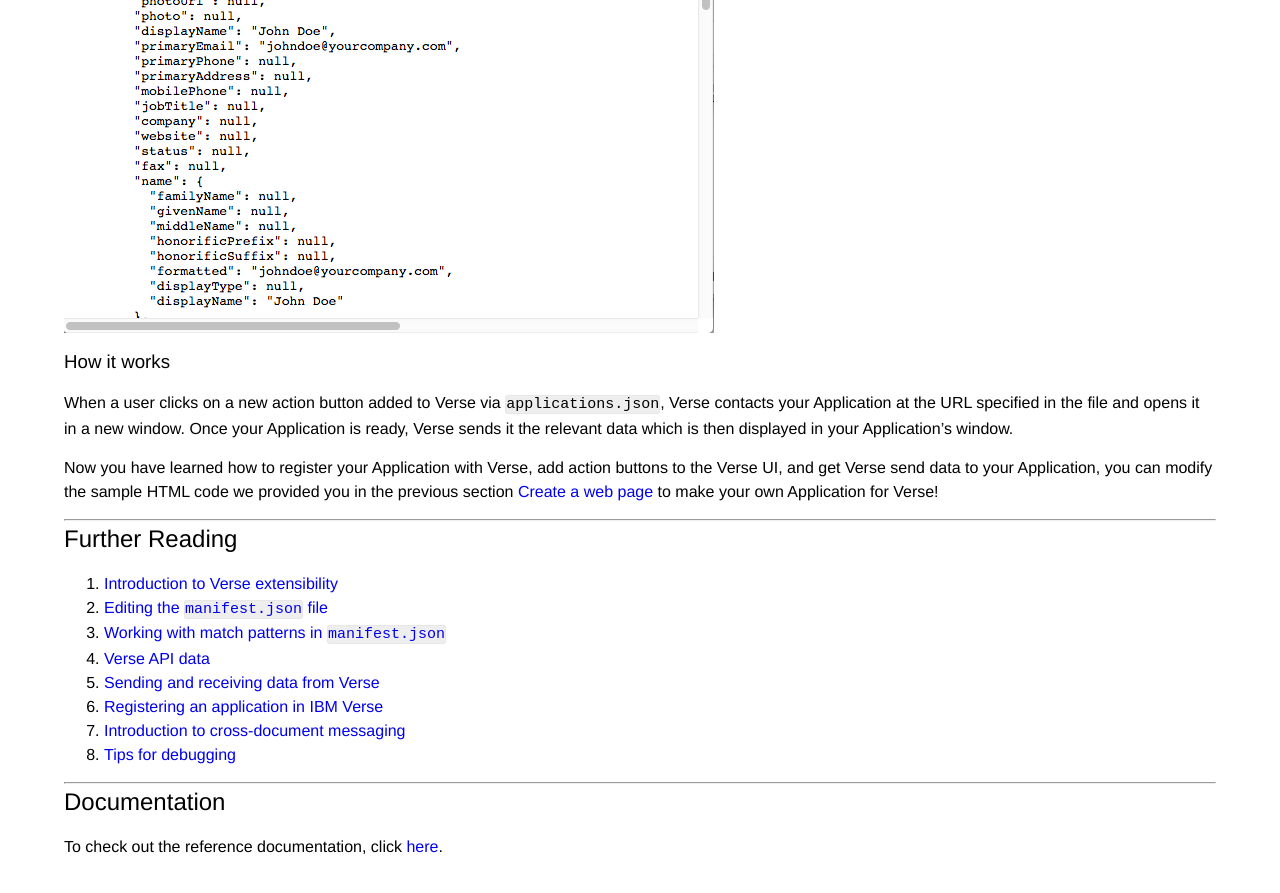
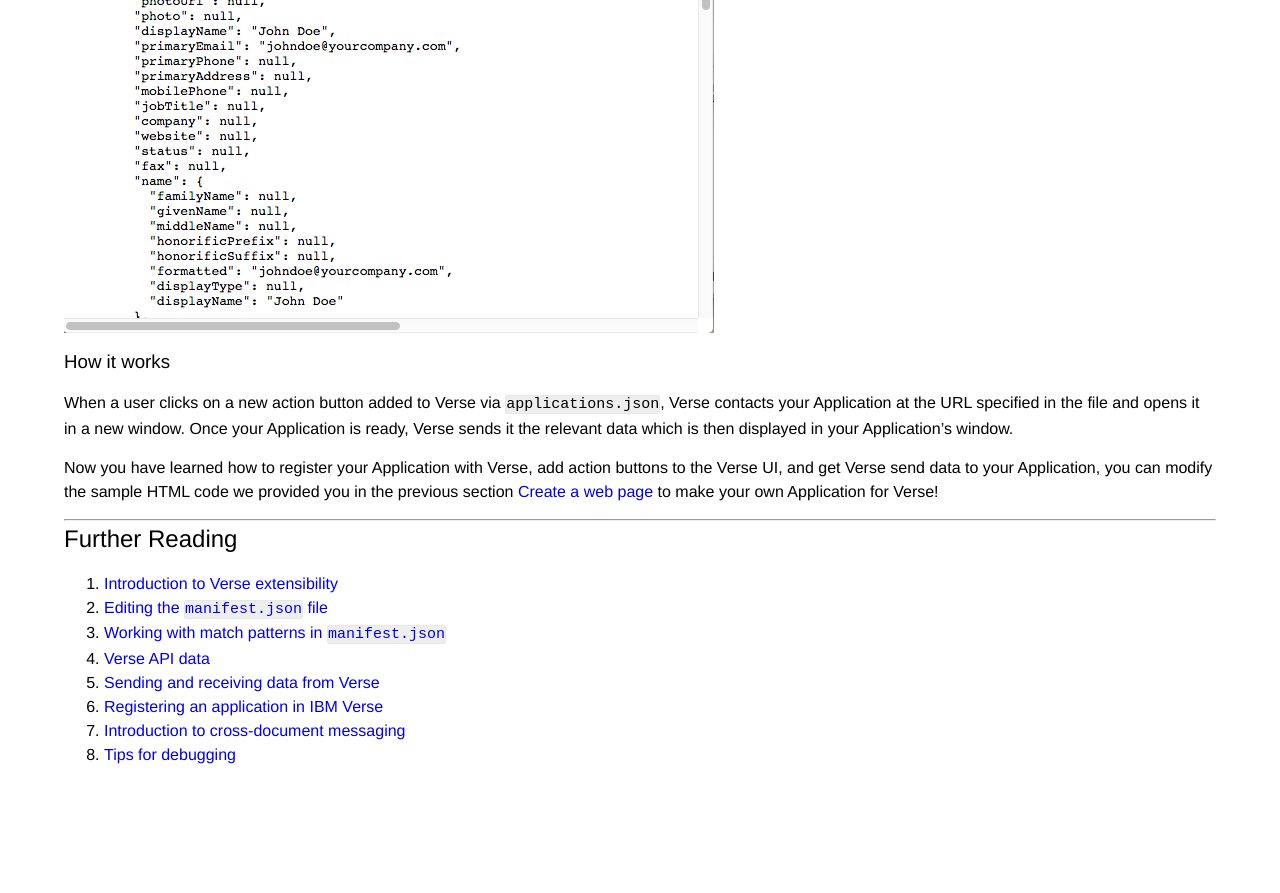
Before and after one commit to ibmverse/verse-developer, a Jekyll site: the page built from _tutorials/tutorial_verse_developer.md, in a window 1280 px wide and 900 px high, scrolled down 12503 px. Shown: the top 893 px of the window. Built offline with Jekyll 4.4.1, drawn with Linux system fonts in a browser that asks for light colours; after the commit the page ends 13311 px from its top, so only the background shows below that.

Commit message:
250587: open link in new tab and delte redundandt documentation link

```diff
--- a/_tutorials/tutorial_verse_developer.md
+++ b/_tutorials/tutorial_verse_developer.md
@@ -8,7 +8,7 @@
 
 # {{page.title}}
 
-This tutorial will get you started writing an Application for Verse. There is much more detailed documentation available [here][16], but it's not required to complete the tutorials.
+This tutorial will get you started writing an Application for Verse. There is much more detailed documentation available [here][16]{:target="_blank"}, but it's not required to complete the tutorials.
 
 Structure of the Tutorial:
 
@@ -39,7 +39,7 @@
 
 ### What you'll need
 * Chrome browser
-* [Web Server for Chrome][1] (alternatively, you can also use FireFox Thimble, or your own web server of choice)
+* [Web Server for Chrome][1]{:target="_blank"} (alternatively, you can also use FireFox Thimble, or your own web server of choice)
 * The Verse Developer Chrome Extension source code
 * A text editor
 * Basic knowledge of HTML, CSS, JavaScript, and Chrome DevTools
@@ -56,7 +56,7 @@
 ### Download source code for Verse Developer Extension
 1. Download the Verse Developer Extension for Google Chrome source code to your local file system by clicking [here][8].
 
-  Alternatively, you can fork the repository from [here][7] instead of downloading it.
+  Alternatively, you can fork the repository from [here][7]{:target="_blank"} instead of downloading it.
 
 2. Unzip the folder at a location convenient to you.
 
@@ -265,7 +265,7 @@
 
 Create an empty folder on your laptop and create a file called `index.html` inside the folder.
 
-Open `index.html` in a text editor, copy and paste our sample HTML code from [here][15] into the file and then save the file.
+Open `index.html` in a text editor, copy and paste our sample HTML code from [here][15]{:target="_blank"} into the file and then save the file.
 
 The web page shows details of the event sent from Verse to the Application for each of the action buttons added. In the case of the bizCard Extension, it will also print out the query arguments which were appended to the URL.
 
@@ -277,7 +277,7 @@
 
 Otherwise, you can use the Chrome Web Server to set up a localhost on your machine by following these steps:
 
-1. Install the Chrome Web Server from the [Chrome Web Store][1] using your Chrome browser.
+1. Install the Chrome Web Server from the [Chrome Web Store][1]{:target="_blank"} using your Chrome browser.
 
 2. After installing, you can launch it by navigating to `chrome://apps` in your Chrome browser, and click on the icon for the Chrome Web Server:
 ![Chrome web server](img/4_chrome_webServer.png)
@@ -315,20 +315,14 @@
 ---
 
 ## Further Reading
-1. [Introduction to Verse extensibility][3]
-2. [Editing the `manifest.json` file][4]
-3. [Working with match patterns in `manifest.json`][2]
-4. [Verse API data][5]
-5. [Sending and receiving data from Verse][6]
-6. [Registering an application in IBM Verse][9]
-7. [Introduction to cross-document messaging][11]
-8. [Tips for debugging][14]
-
----
-
-
-## Documentation
-To check out the reference documentation, click [here][16].
+1. [Introduction to Verse extensibility][3]{:target="_blank"}
+2. [Editing the `manifest.json` file][4]{:target="_blank"}
+3. [Working with match patterns in `manifest.json`][2]{:target="_blank"}
+4. [Verse API data][5]{:target="_blank"}
+5. [Sending and receiving data from Verse][6]{:target="_blank"}
+6. [Registering an application in IBM Verse][9]{:target="_blank"}
+7. [Introduction to cross-document messaging][11]{:target="_blank"}
+8. [Tips for debugging][14]{:target="_blank"}
 
 
 
```
